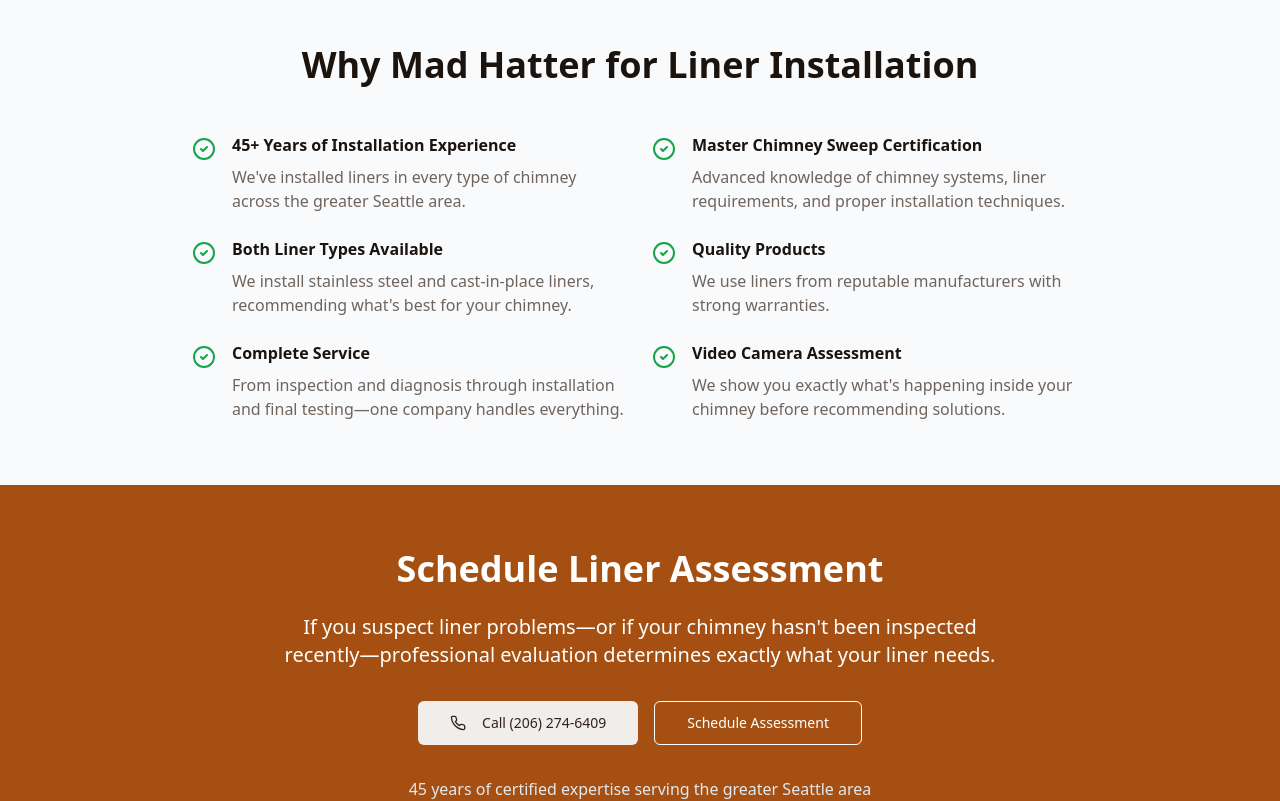
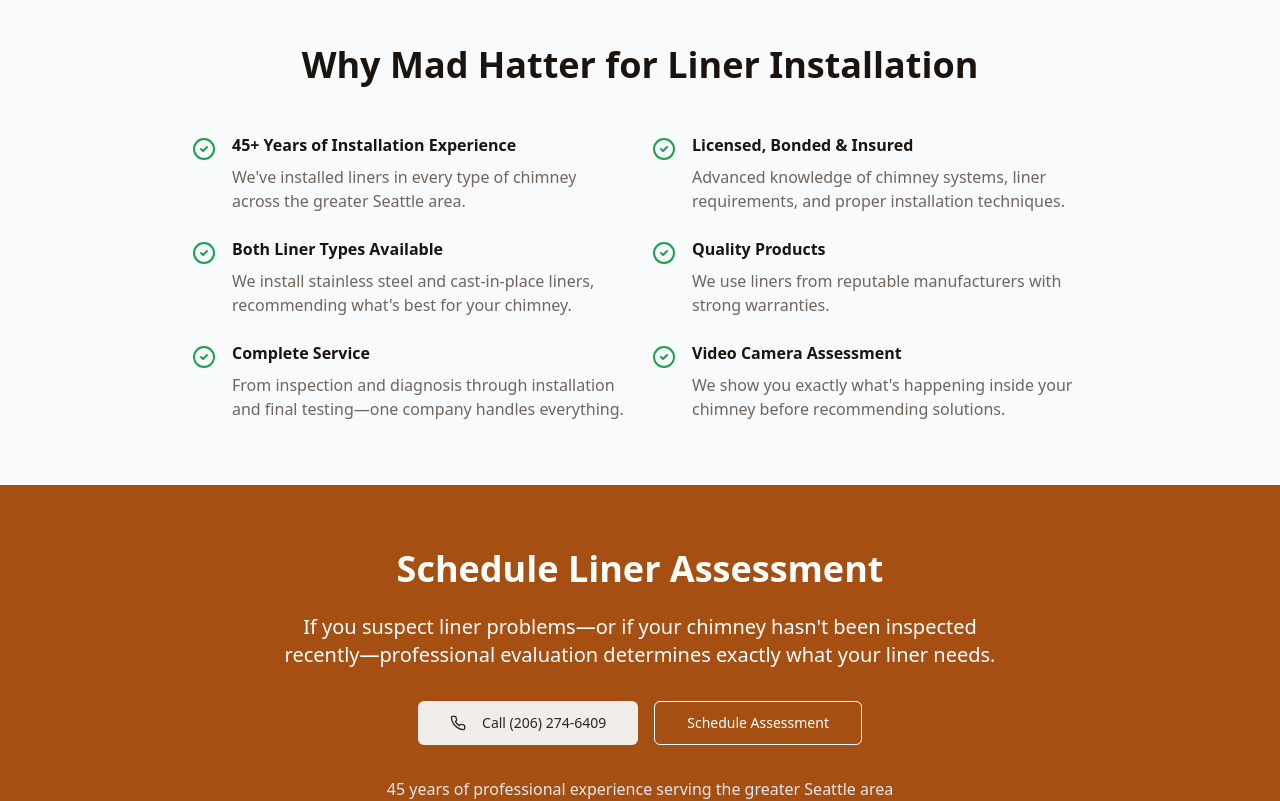
Before and after one commit to jaystonez/mad-hatter-chimney-sweep, a Next.js app: page /chimney-liner-installation in a window 1280 px wide. Shown: the part 3960-4761 px from the top of the page. Built offline with nearby package versions, Linux system fonts and the light colour scheme; a web font is replaced by a local one.

Commit message:
Reconcile trust claims and NAP on app/chimney-liner-installation/page.tsx

```diff
--- a/app/chimney-liner-installation/page.tsx
+++ b/app/chimney-liner-installation/page.tsx
@@ -434,7 +434,7 @@
               <div className="flex items-start gap-4">
                 <CheckCircle2 className="w-6 h-6 text-green-600 flex-shrink-0 mt-1" />
                 <div>
-                  <h3 className="font-bold mb-2">Master Chimney Sweep Certification</h3>
+                  <h3 className="font-bold mb-2">Licensed, Bonded & Insured</h3>
                   <p className="text-muted-foreground">Advanced knowledge of chimney systems, liner requirements, and proper installation techniques.</p>
                 </div>
               </div>
@@ -491,7 +491,7 @@
               </Button>
             </div>
             <p className="mt-8 text-slate-200">
-              45 years of certified expertise serving the greater Seattle area
+              45 years of professional experience serving the greater Seattle area
             </p>
           </div>
         </div>
```
